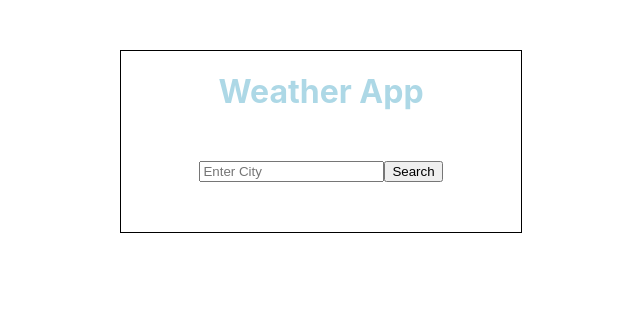
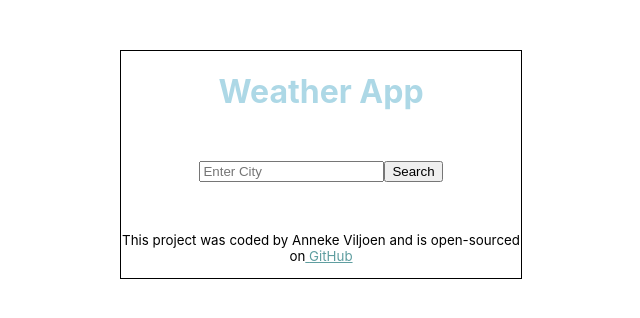
Before and after one commit to anneke44/react-weather-app, a React (Create React App) app: page / in a window 1280 px wide. Shown: the top 318 px of the page, without its empty margins (319-959 px from the left). Built offline with nearby package versions, Linux system fonts and the light colour scheme.

Commit message:
Added footer component

```diff
--- a/src/App.css
+++ b/src/App.css
@@ -6,6 +6,13 @@
 h1 {
   text-align: center;
   color: lightblue;
+}
+p {
+  text-align: center;
+  font-size: smaller;
+}
+a {
+  color: cadetblue;
 }
 .App {
   border: 1px solid black;
--- a/src/App.js
+++ b/src/App.js
@@ -1,11 +1,14 @@
+import React from "react";
 import "./App.css";
 import SearchBar from "./SearchBar";
+import Footer from "./Footer";
 
 function App() {
   return (
     <div className="App">
       <header className="App-header">
         <SearchBar />
+        <Footer />
       </header>
     </div>
   );
--- /dev/null
+++ b/src/Footer.js
@@ -0,0 +1,20 @@
+import React from "react";
+import "./App.css";
+
+export default function Footer() {
+  return (
+    <footer className="Footer">
+      <p>
+        This project was coded by Anneke Viljoen and is open-sourced on
+        <a
+          href="https://github.com/anneke44/react-weather-app"
+          target="_blank"
+          rel="noreferrer"
+        >
+          {" "}
+          GitHub
+        </a>
+      </p>
+    </footer>
+  );
+}
```
